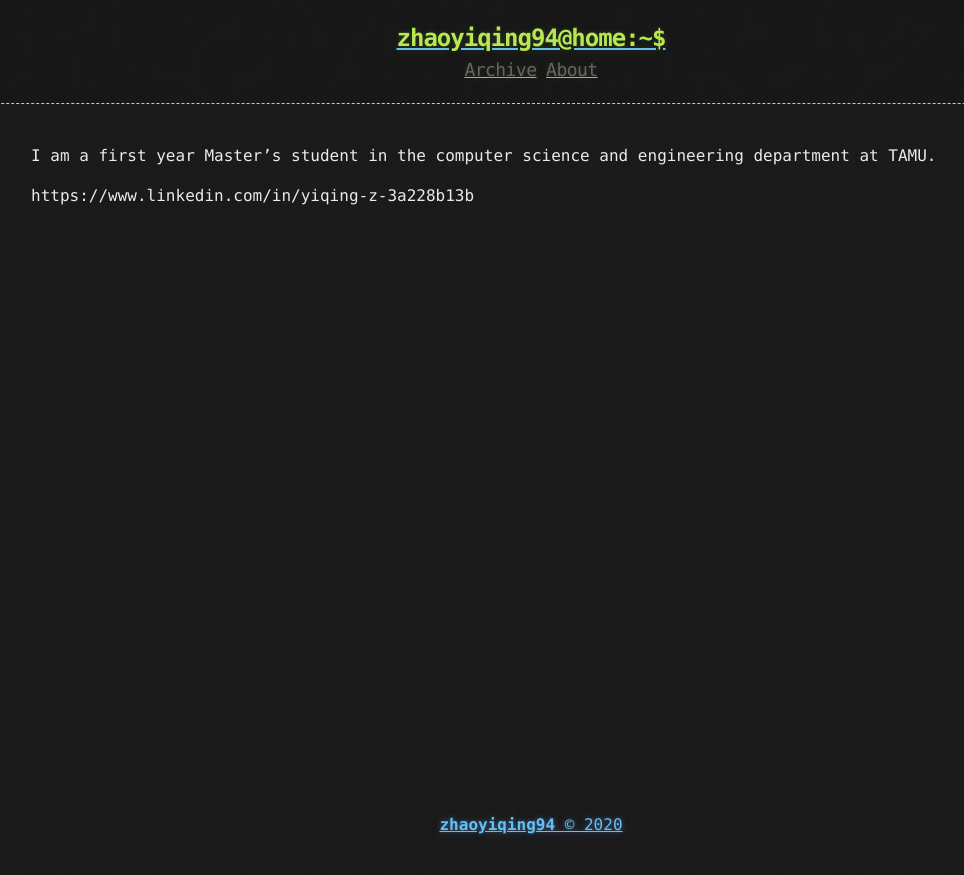
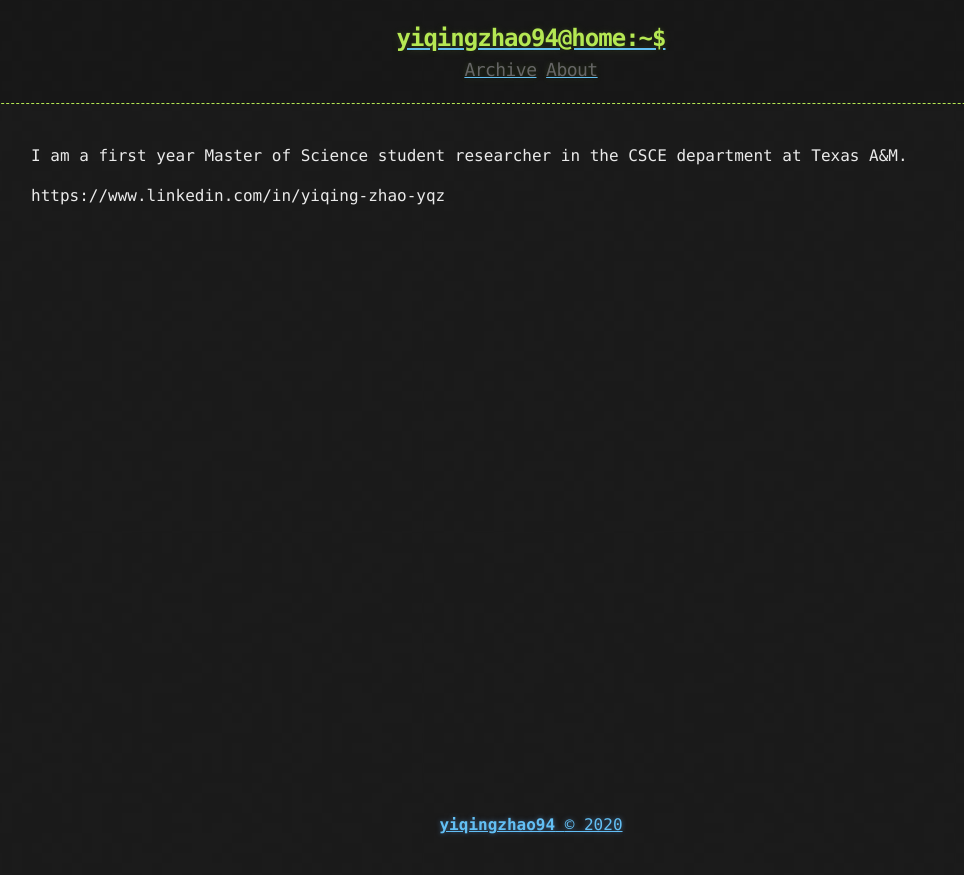
Before and after one commit to zyq823/zyq823.github.io, a Jekyll site: the page built from about.md, in a window 1280 px wide. Shown: the top 875 px of the page, without its empty margins (109-1073 px from the left). Built offline with Jekyll 4.4.1, drawn with Linux system fonts in a browser that asks for light colours.

Commit message:
update info

```diff
--- a/_config.yml
+++ b/_config.yml
@@ -1,8 +1,8 @@
-title: My page
-description: "A brief intro"
+title: Yiqing's Homepage
+description: "Personal page"
 author:
   name: "Yiqing Zhao"
-  email: "yiqingz823@gmail.com"
+  email: "yiqingzhao94@gmail.com"
   url: "https://zyq823.github.io"
 
 baseurl: /
@@ -28,5 +28,5 @@ plugins:
   - jekyll-sitemap
 
 # Custom variables
-owner : "zhaoyiqing94"
+owner : "yiqingzhao94"
 year : "2020"
--- a/about.md
+++ b/about.md
@@ -1,8 +1,8 @@
 ---
 layout: page
-title: About
+title: About me
 ---
 
-I am a first year Master's student in the computer science and engineering department at TAMU.
+I am a first year Master of Science student researcher in the CSCE department at Texas A&M.
 
-https://www.linkedin.com/in/yiqing-z-3a228b13b
+https://www.linkedin.com/in/yiqing-zhao-yqz
```
